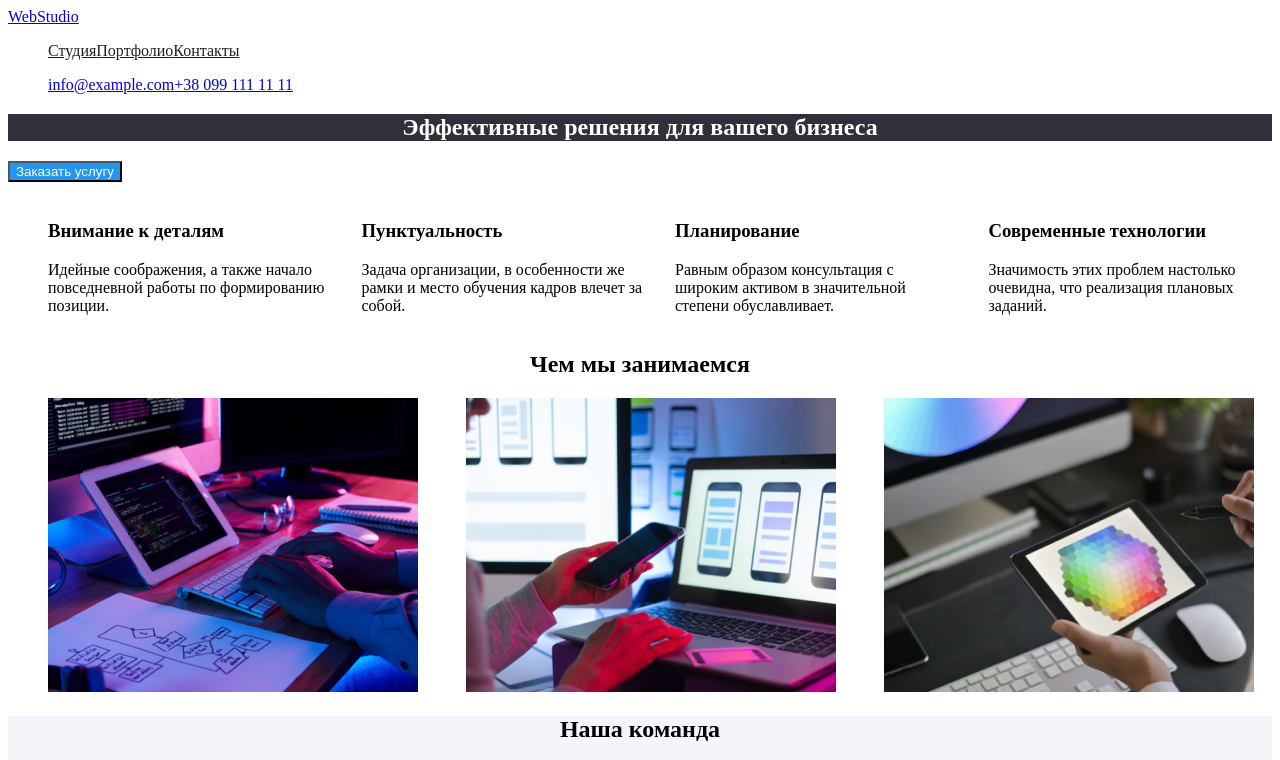
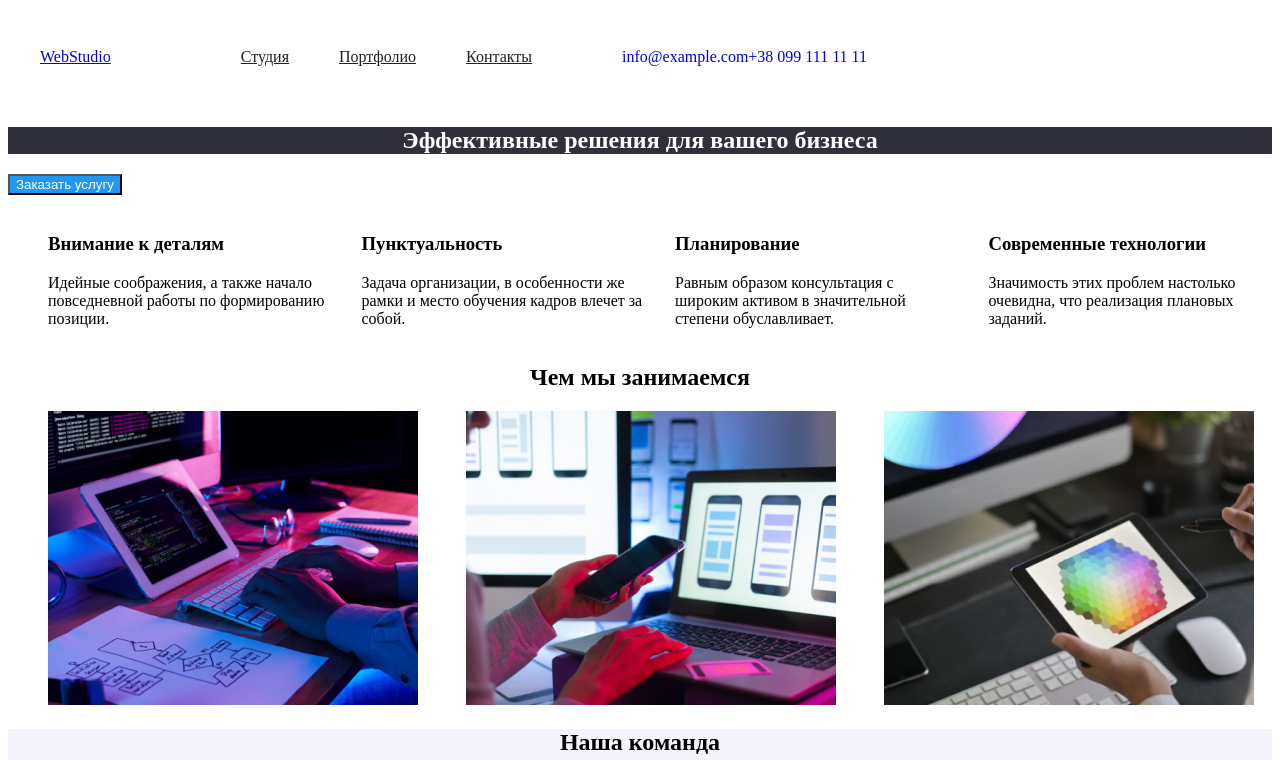
Before and after one commit to V-Full-stack/goit-markup-hw-02, a plain HTML site: page index.html in a window 1280 px wide. Shown: the top 760 px of the page. Drawn offline with Linux system fonts and the light colour scheme.

Commit message:
added nav & styles

```diff
--- a/CSS/styles.css
+++ b/CSS/styles.css
@@ -6,6 +6,7 @@
   --primary-beackround-color: #ffffff;
   --second-bg: #f5f4fa;
   --accent-color: #757575;
+  --dark-bg: #2f303a;
 }
 
 .header-list {
@@ -32,12 +33,51 @@
 }
 
 /* Верхняя линия */
+
+.header {
+  padding: 24px 0 25px 0;
+  position: relative;
+  border: ;
+}
+
+.container {
+  width: 1200px;
+  margin-left: auto;
+  margin-right: auto;
+}
+
+.header-center {
+  display: flex;
+  align-items: center;
+}
+
+.nav {
+  display: flex;
+  align-items: center;
+}
+
+.logo {
+  margin-right: 90px;
+}
+
 .header-list {
   display: flex;
-  flex-wrap: wrap;
+  align-items: center;
 }
 
+.list {
+  text-decoration: none;
+  list-style: none;
+}
+
+.header-link {
+  margin-right: 50px;
+}
 /* Czapka 1ша секция */
+
+.dark-bg {
+  border-color: var(--dark-bg);
+}
 
 /* Особенности 2га секция */
 .features {
--- a/index.html
+++ b/index.html
@@ -13,9 +13,11 @@
 
 <body>
 <!--Верхняя линия-->
-    <header>
-        <a href="/">WebStudio</a>
-        <nav>
+    <header class="header main">
+        <div class="container header-container">
+            <div class="header-center">
+                <nav class="nav">
+                    <a href="/" class="logo">WebStudio</a>
                     <ul class="header-list list">
                         <li><a href="" class="header-link">Студия</a></li>
                         <li><a href="" class="header-link">Портфолио</a></li>
@@ -23,14 +25,16 @@
                     </ul>
                 </nav>
                 <ul class="header-list list">
-            <li><a href="mailto:info@example.com">info@example.com</a></li>
-            <li><a href="+380991111111">+38 099 111 11 11</a></li>
+                    <li><a href="mailto:info@example.com" class="link list">info@example.com</a></li>
+                    <li><a href="+380991111111" class="link list">+38 099 111 11 11</a></li>
                 </ul>
+            </div>
+        </div>
     </header>
 
 <!--Czapka 1ша секция-->
     <main>
-        <section class="hero">
+        <section class="hero dark-bg">
             <h1 class="hero-title title" lang="ru">Эффективные решения для вашего бизнеса</h1>
             <button class="hero-btn btn" type="button">Заказать услугу</button>
         </section>
```
Lines whose indentation alone changed are shown as unchanged.
